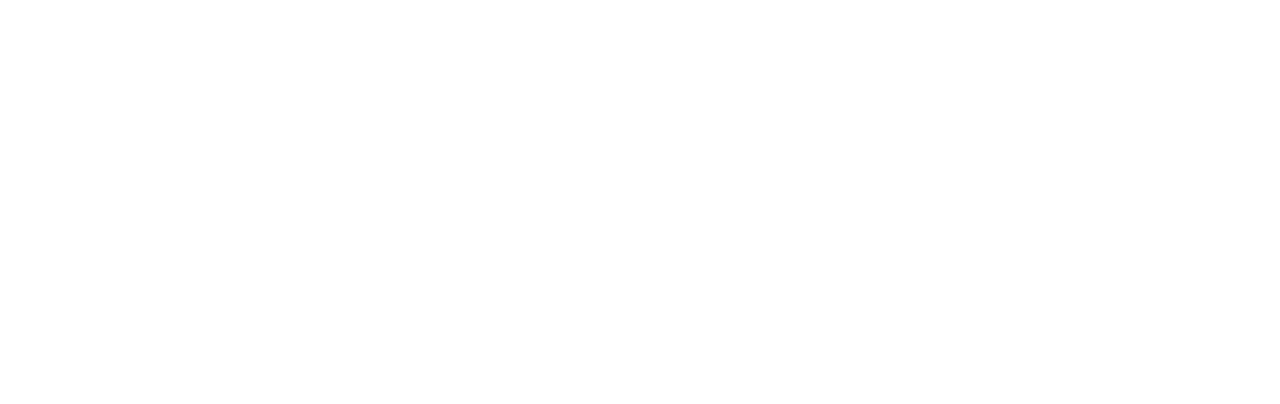
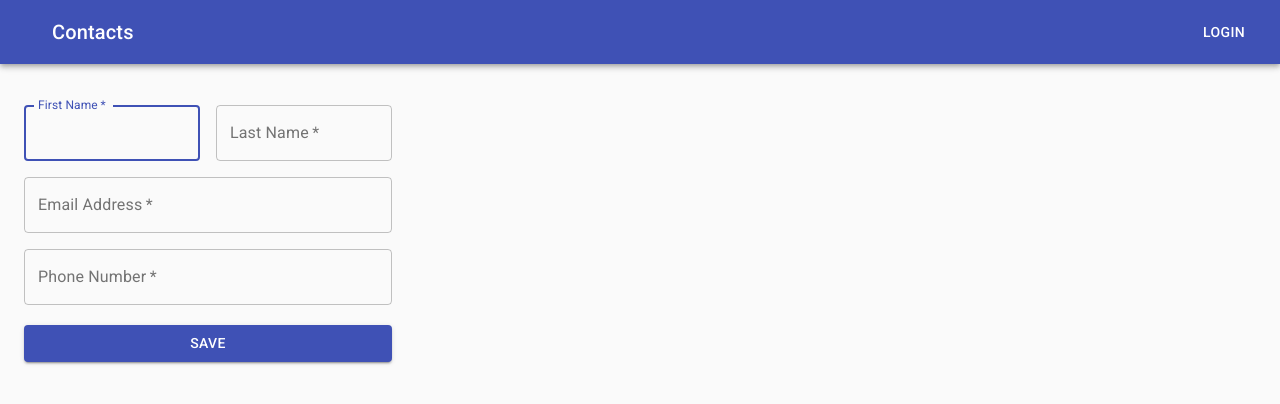
Before and after one commit to orsoyku/firebaseTestApp, a React (Create React App) app: page / in a window 1280 px wide. Shown: the top 404 px of the page. Built offline with nearby package versions, Linux system fonts and the light colour scheme.

Commit message:
form html created

```diff
--- a/src/App.js
+++ b/src/App.js
@@ -1,9 +1,9 @@
 import './App.css';
+import Contacts from './components/contacts/index'
 function App() {
   return (
     <div>
-
-
+      <Contacts/>
     </div>
   );
 }
--- a/src/components/contactForm/index.js
+++ b/src/components/contactForm/index.js
@@ -0,0 +1,84 @@
+import React, { useState } from "react";
+import Button from "@material-ui/core/Button";
+import CssBaseline from "@material-ui/core/CssBaseline";
+import TextField from "@material-ui/core/TextField";
+import Grid from "@material-ui/core/Grid";
+import Container from "@material-ui/core/Container";
+import "./styles.css";
+
+const ContactForm = () => {
+  const [formData, setFormData] = useState({
+    name: "",
+    surname: "",
+    email: "",
+    phone: "",
+  });
+  const handleChange = (e) => {};
+  const handleSubmit = (e) => {};
+  return (
+    <Container component="main" maxWidth="xs">
+      <CssBaseline />
+      <div>
+        <form onSubmit={handleSubmit} noValidate style={{ marginTop: "25px" }}>
+          <Grid container spacing={2}>
+            <Grid item xs={12} sm={6}>
+              <TextField
+                autoComplete="fname"
+                name="firstName"
+                variant="outlined"
+                required
+                fullWidth
+                id="firstName"
+                label="First Name"
+                autoFocus
+              />
+            </Grid>
+            <Grid item xs={12} sm={6}>
+              <TextField
+                variant="outlined"
+                required
+                fullWidth
+                id="lastName"
+                label="Last Name"
+                name="lastName"
+                autoComplete="lname"
+              />
+            </Grid>
+            <Grid item xs={12}>
+              <TextField
+                variant="outlined"
+                required
+                fullWidth
+                id="email"
+                label="Email Address"
+                name="email"
+                autoComplete="email"
+              />
+            </Grid>
+            <Grid item xs={12}>
+              <TextField
+                variant="outlined"
+                required
+                fullWidth
+                name="phoneNumber"
+                label="Phone Number"
+                type="phoneNumber"
+                id="phoneNumber"
+              />
+            </Grid>
+          </Grid>
+          <Button
+            className="btn-save"
+            type="submit"
+            fullWidth
+            variant="contained"
+            color="primary"
+          >
+            Save
+          </Button>
+        </form>
+      </div>
+    </Container>
+  );
+};
+export default ContactForm;
--- /dev/null
+++ b/src/components/contactForm/styles.css
@@ -0,0 +1,3 @@
+.btn-save{
+      margin-top:20px !important;
+}
--- a/src/components/contacts/index.js
+++ b/src/components/contacts/index.js
@@ -1,7 +1,19 @@
 import React from 'react'
+import Grid from "@material-ui/core/Grid";
+import Header from '../header/index'
+import ContactForm from '../contactForm/index'
 
 const Contacts = () => {
-    return(<div></div>)
+    return (
+    <Grid container spacing={2}>
+      <Grid item xs={12}>
+        <Header/>
+      </Grid>
+      <Grid item xs={12} sm={4}>
+        <ContactForm/>
+      </Grid>
+      <Grid item xs={12} sm={8}></Grid>
+    </Grid>);
 }
 
-export default Contacts
+export default Contacts;
--- /dev/null
+++ b/src/components/header/index.js
@@ -0,0 +1,40 @@
+import React from 'react'
+import AppBar from "@material-ui/core/AppBar";
+import Toolbar from "@material-ui/core/Toolbar";
+import Typography from "@material-ui/core/Typography";
+import Button from "@material-ui/core/Button";
+import IconButton from "@material-ui/core/IconButton";
+import { makeStyles } from "@material-ui/core/styles";
+const useStyles = makeStyles((theme) => ({
+  root: {
+    flexGrow: 1,
+  },
+  menuButton: {
+    marginRight: theme.spacing(2),
+  },
+  title: {
+    flexGrow: 1,
+  },
+}));
+const Header = () => {
+      const classes = useStyles();
+      return (
+        <AppBar position="static">
+          <Toolbar>
+            <IconButton
+              edge="start"
+              className={classes.menuButton}
+              color="inherit"
+              aria-label="menu"
+            >
+            </IconButton>
+            <Typography variant="h6" className={classes.title}>
+              Contacts
+            </Typography>
+            <Button color="inherit">Login</Button>
+          </Toolbar>
+        </AppBar>
+      );
+
+}
+export default Header;
```
